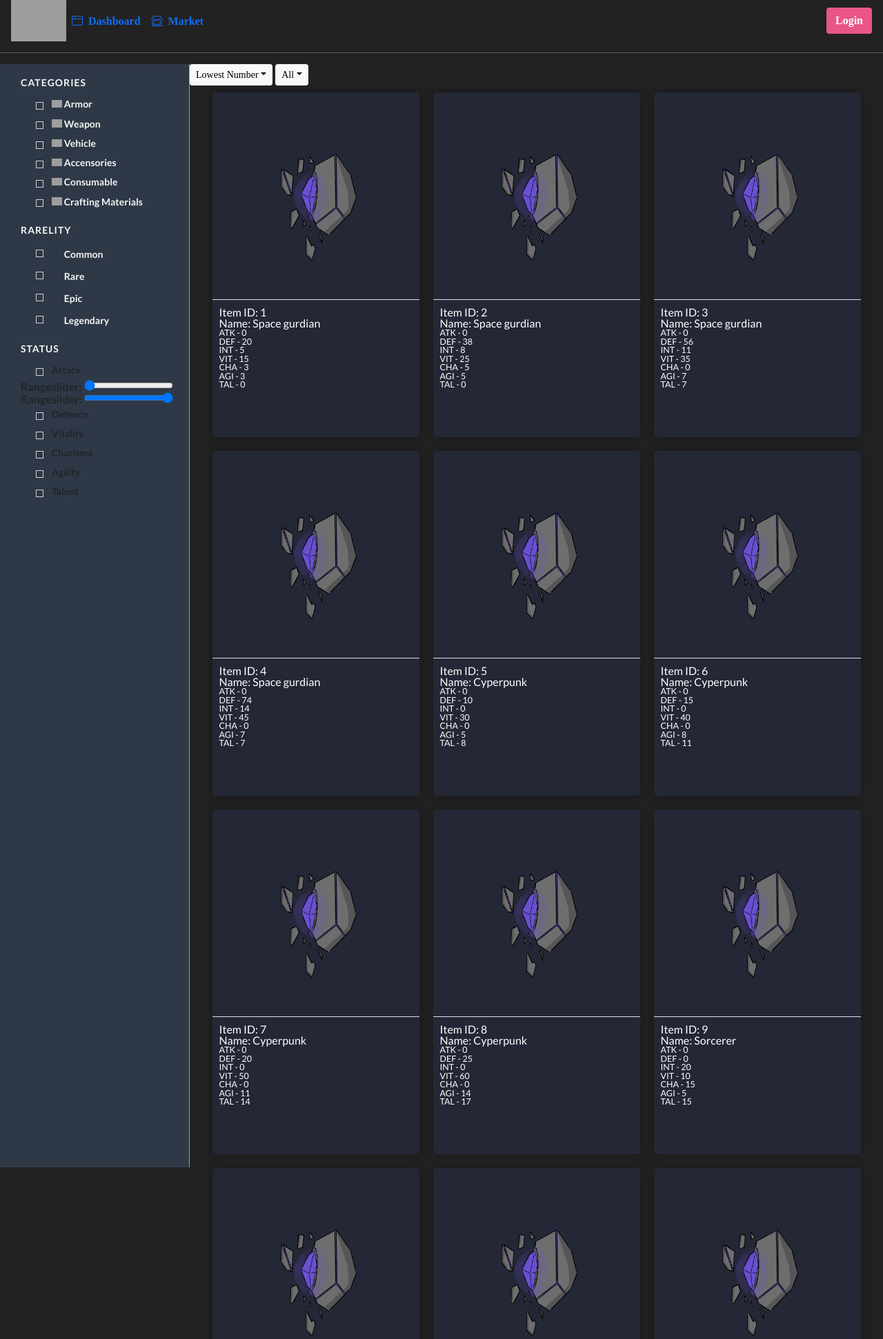
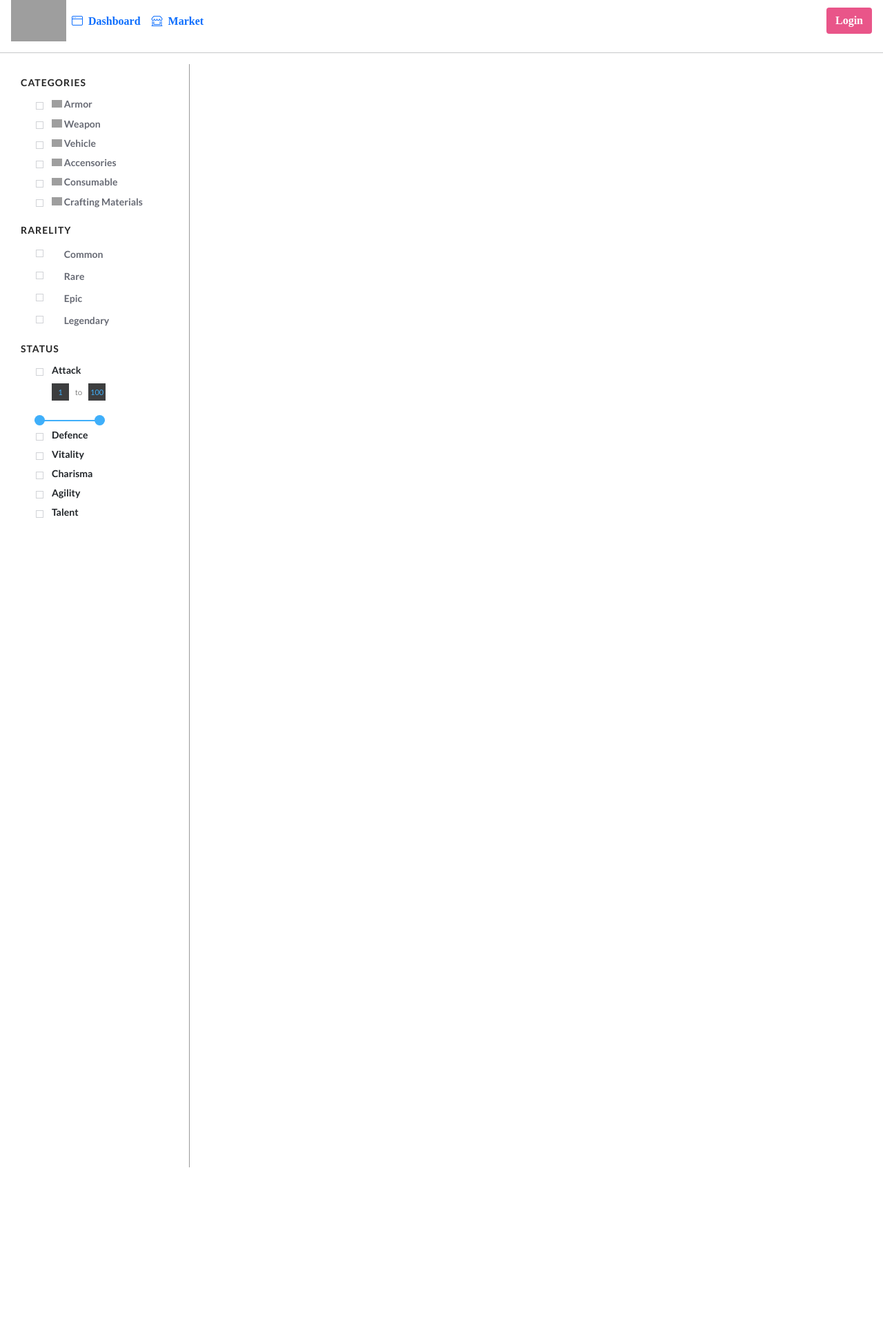
Before and after one commit to sarun4144/ProjectStar, a PHP site: page /marketplace.php in a window 1280 px wide, after a click on "Attack". Shown: the top 1942 px of the page at 69% size. After the commit the page ends 1693 px from the top, so only its background shows below. Run offline with PHP 8.4, Linux system fonts and the light colour scheme; data comes from the database, SQL or seed files in the repository; some libraries are stand-ins or nearby versions; grey boxes are pictures that could not be loaded.

Commit message:
Add files via upload

```diff
--- a/categories.css
+++ b/categories.css
@@ -6,7 +6,7 @@
 
 #sidebar{
   float:left;
-  background: #2f3846;
+  background:#fff;
   width:275px;
   padding:0px 0 0 30px;
   height:100em;
@@ -16,7 +16,7 @@
 
 }
 #sidebar h3{
-  color: whitesmoke;
+  color:#262626;
   text-transform:uppercase;
   font-size:14px;
   padding:20px 0 10px 0;
@@ -47,7 +47,7 @@
   position:relative;
 }
 .checklist li a{
-  color:whitesmoke;
+  color:#676a74;
   text-decoration:none;
   -webkit-transition: all 300ms ease-out;
      -moz-transition: all 300ms ease-out;
@@ -67,3 +67,130 @@
   border-color:#a6aab3;
 }
 /*------- Range Slider ------------*/
+.range-slider {
+  display: flex;
+  max-width: 90%;
+  flex-flow: row wrap;
+  align-items: center;
+}
+.range-slider label {
+  color: #fff;
+  font-size: 13px;
+}
+.range-slider .number-group {
+  flex: 1 0 auto;
+  text-align: center;
+  height: 30px;
+  font-weight: 300;
+  font-size: 11px;
+  color: #222;
+  margin-top: 5px;
+  margin-left: 25PX;
+}
+.range-slider .number-group .number-input {
+  width: 25px;
+  height: 25px;
+  text-align: center;
+  color: #3faffa;
+  background-color: #3d3e3f;
+  border: 0;
+}
+.range-slider .number-group .number-input:first-of-type {
+  margin-right: 7px;
+}
+.range-slider .number-group .number-input:last-of-type {
+  margin-left: 7px;
+}
+.range-slider .number-group .number-input::-webkit-outer-spin-button, .range-slider .number-group .number-input::-webkit-inner-spin-button {
+  -webkit-appearance: none;
+}
+.range-slider .number-group .number-input:invalid, .range-slider .number-group .number-input:out-of-range {
+  border: 2px solid red;
+}
+.range-slider .range-group {
+  position: relative;
+  flex: 0 0 100%;
+  height: 25px;
+}
+.range-slider .range-group .range-input {
+  position: absolute;
+  left: 0;
+  bottom: 0;
+  margin-bottom: 0;
+  -webkit-appearance: none;
+  width: 100%;
+  border-bottom: 0;
+}
+.range-slider .range-group .range-input:focus {
+  outline: 0;
+}
+.range-slider .range-group .range-input::-webkit-slider-runnable-track {
+  width: 100%;
+  height: 2px;
+  cursor: pointer;
+  animation: 0.2s;
+  background: #3faffa;
+  border-radius: 1px;
+  box-shadow: none;
+  border: 0;
+}
+.range-slider .range-group .range-input::-webkit-slider-thumb {
+  z-index: 2;
+  position: relative;
+  height: 15px;
+  width: 15px;
+  border-radius: 50%;
+  background: #3faffa;
+  cursor: pointer;
+  -webkit-appearance: none;
+  margin-top: -7px;
+}
+.range-slider .range-group .range-input::-moz-range-track {
+  width: 100%;
+  height: 2px;
+  cursor: pointer;
+  animation: 0.2s;
+  background: #3faffa;
+  border-radius: 1px;
+  box-shadow: none;
+  border: 0;
+}
+.range-slider .range-group .range-input::-moz-range-thumb {
+  z-index: 2;
+  position: relative;
+  box-shadow: 0px 0px 0px #000;
+  border: 1px solid #2497e3;
+  height: 18px;
+  width: 18px;
+  border-radius: 50%;
+  background: #3faffa;
+  cursor: pointer;
+}
+.range-slider .range-group .range-input::-ms-track {
+  width: 100%;
+  height: 5px;
+  cursor: pointer;
+  animation: 0.2s;
+  background: transparent;
+  border-color: transparent;
+  color: transparent;
+}
+.range-slider .range-group .range-input::-ms-fill-lower, .range-slider .range-group .range-input::-ms-fill-upper {
+  background: #3faffa;
+  border-radius: 1px;
+  box-shadow: none;
+  border: 0;
+}
+.range-slider .range-group .range-input::-ms-thumb {
+  z-index: 2;
+  position: relative;
+  height: 18px;
+  width: 18px;
+  border-radius: 50%;
+  background: #3faffa;
+  cursor: pointer;
+}
+.range-slider, .filter {
+  margin-left: 10px;
+  margin-bottom: 3px;
+}
--- a/marketplace.php
+++ b/marketplace.php
@@ -9,15 +9,13 @@
 <link rel="icon" href="https://scontent.xx.fbcdn.net/v/t1.15752-9/s261x260/245799487_267531408630886_2729645764553798750_n.png?_nc_cat=111&ccb=1-5&_nc_sid=aee45a&_nc_ohc=SdR8eRCLh24AX8iffW2&_nc_ad=z-m&_nc_cid=0&_nc_ht=scontent.xx&oh=5bcf13950dee4473d137c76a46870f42&oe=61911213">
 <link href='https://fonts.googleapis.com/css?family=Open+Sans:400,600,700' rel='stylesheet' type='text/css'>
 <link rel="stylesheet" href="categories.css">
-<link rel="stylesheet" href="Card1.css">
-<body style="background-color: #222;">
+<div class="ms-3 me-3">
 
-<div class="ms-3 me-3">
     <?php
     session_start();
     include 'navbar-login.php';?>
 </div>
-<hr style="background-color: #fff;">
+<hr>
 <div id="sidebar" class="sider sticky-top">
     <h3>CATEGORIES</h3>
     <div class="checklist categories">
@@ -41,160 +39,106 @@
     </div>
     <h3>Status</h3>
     <div class="checklist categories">
-      	<ul><div>
+      	<ul>
 			<li><a onclick="showDiv('hidden-a')" style="cursor: pointer;"><span></span>Attack</a></li>
-                <div class="filter level-filter level-req" id="hidden-a" style="display: none;">
-                <form>
-    <div data-role="rangeslider" data-mini="true">
-        <label for="range-4a">Rangeslider:</label>
-        <input type="range" name="range-4a" id="range-4a" min="0" max="100" value="0">
-        <label for="range-4b">Rangeslider:</label>
-        <input type="range" name="range-4b" id="range-4b" min="0" max="100" value="100">
-    </div>
-</form>
-                </div>
-            </div>
-            <div>
-        	<li><a onclick="showDiv('hidden-d')" style="cursor: pointer;"><span></span>Defence</a></li>
-                <div class="filter level-filter level-req" id="hidden-d" style="display: none;">
-                    <div id="rangeSlider-a-d" class="range-slider">
+            <div id="hidden-a" style="display: none;">
+                <div class="filter level-filter level-req">
+                    <div id="attack" class="range-slider">
                         <div class="number-group">
-                            <input class="number-input" type="number" value="1" min="0" max="500" name="d"/> to
-                            <input class="number-input" type="number" value="500" min="0" max="500" name="d"/>
+                            <input class="number-input" type="number" value="1" min="0" max="100"> to
+                            <input class="number-input" type="number" value="100" min="0" max="100">
                         </div>
                         <div class="range-group">
-                            <input class="range-input" value="1" min="1" max="500" step="1" type="range" name="d"/>
-                            <input class="range-input" value="500" min="1" max="500" step="1" type="range" name="d"/>
+                            <input class="range-input" value="1" min="1" max="100" step="1" type="range">
+                            <input class="range-input" value="100" min="1" max="100" step="1" type="range">
                         </div>
                     </div>
                 </div>
+                <script src="slider.js"></script>
             </div>
-            <div>
-            <li><a onclick="showDiv('hidden-v')" style="cursor: pointer;"><span></span>Vitality</a></li>
-                <div class="filter level-filter level-req" id="hidden-v" style="display: none;">
-                    <div id="rangeSlider" class="range-slider">
+        	<li><a onclick="showDiv('hidden-d')" style="cursor: pointer;"><span></span>Defence</a></li>
+            <div id="hidden-d" style="display: none;">
+                <div class="filter level-filter level-req">
+                    <div id="defence" class="range-slider">
                         <div class="number-group">
-                            <input class="number-input" type="number" value="1" min="0" max="500" /> to
-                            <input class="number-input" type="number" value="500" min="0" max="500" />
+                            <input class="number-input" type="number" value="1" min="0" max="100"> to
+                            <input class="number-input" type="number" value="100" min="0" max="100">
                         </div>
                         <div class="range-group">
-                            <input class="range-input" value="1" min="1" max="500" step="1" type="range" />
-                            <input class="range-input" value="500" min="1" max="500" step="1" type="range" />
+                            <input class="range-input" value="1" min="1" max="100" step="1" type="range">
+                            <input class="range-input" value="100" min="1" max="100" step="1" type="range">
                         </div>
                     </div>
                 </div>
+                <script src="slider.js"></script>
             </div>
-            <div>
-            <li><a onclick="showDiv('hidden-c')" style="cursor: pointer;"><span></span>Charisma</a></li>
-                <div class="filter level-filter level-req" id="hidden-c" style="display: none;">
-                    <div id="rangeSlider" class="range-slider">
+            <li><a onclick="showDiv('hidden-v')" style="cursor: pointer;"><span></span>Vitality</a></li>
+            <div id="hidden-v" style="display: none;">
+                <div class="filter level-filter level-req">
+                    <div id="vitality" class="range-slider">
                         <div class="number-group">
-                            <input class="number-input" type="number" value="1" min="0" max="500" /> to
-                            <input class="number-input" type="number" value="500" min="0" max="500" />
+                            <input class="number-input" type="number" value="1" min="0" max="100"> to
+                            <input class="number-input" type="number" value="100" min="0" max="100">
                         </div>
                         <div class="range-group">
-                            <input class="range-input" value="1" min="1" max="500" step="1" type="range" />
-                            <input class="range-input" value="500" min="1" max="500" step="1" type="range" />
+                            <input class="range-input" value="1" min="1" max="100" step="1" type="range">
+                            <input class="range-input" value="100" min="1" max="100" step="1" type="range">
                         </div>
                     </div>
                 </div>
+                <script src="slider.js"></script>
             </div>
-            <div>
-            <li><a onclick="showDiv('hidden-ag')" style="cursor: pointer;"><span></span>Agility</a></li>
-                <div class="filter level-filter level-req" id="hidden-ag" style="display: none;">
-                    <div id="rangeSlider" class="range-slider">
+            <li><a onclick="showDiv('hidden-c')" style="cursor: pointer;"><span></span>Charisma</a></li>
+            <div id="hidden-c" style="display: none;">
+                <div class="filter level-filter level-req">
+                    <div id="charisma" class="range-slider">
                         <div class="number-group">
-                            <input class="number-input" type="number" value="1" min="0" max="500" /> to
-                            <input class="number-input" type="number" value="500" min="0" max="500" />
+                            <input class="number-input" type="number" value="1" min="0" max="100"> to
+                            <input class="number-input" type="number" value="100" min="0" max="100">
                         </div>
                         <div class="range-group">
-                            <input class="range-input" value="1" min="1" max="500" step="1" type="range" />
-                            <input class="range-input" value="500" min="1" max="500" step="1" type="range" />
+                            <input class="range-input" value="1" min="1" max="100" step="1" type="range">
+                            <input class="range-input" value="100" min="1" max="100" step="1" type="range">
                         </div>
                     </div>
                 </div>
+                <script src="slider.js"></script>
             </div>
-            <div>
-            <li><a onclick="showDiv('hidden-t')"><span></span>Talent</a></li>
-                <div class="filter level-filter level-req" id="hidden-t" style="display: none;">
-                    <div id="rangeSlider" class="range-slider">
+            <li><a onclick="showDiv('hidden-ag')" style="cursor: pointer;"><span></span>Agility</a></li>
+            <div id="hidden-ag" style="display: none;">
+                <div class="filter level-filter level-req">
+                    <div id="agility" class="range-slider">
                         <div class="number-group">
-                            <input class="number-input" type="number" value="1" min="0" max="500" /> to
-                            <input class="number-input" type="number" value="500" min="0" max="500" />
+                            <input class="number-input" type="number" value="1" min="0" max="100"> to
+                            <input class="number-input" type="number" value="100" min="0" max="100">
                         </div>
                         <div class="range-group">
-                            <input class="range-input" value="1" min="1" max="500" step="1" type="range" />
-                            <input class="range-input" value="500" min="1" max="500" step="1" type="range" />
+                            <input class="range-input" value="1" min="1" max="100" step="1" type="range">
+                            <input class="range-input" value="100" min="1" max="100" step="1" type="range">
                         </div>
                     </div>
                 </div>
+                <script src="slider.js"></script>
+            </div>
+            <li><a onclick="showDiv('hidden-t')"><span></span>Talent</a></li>
+            <div id="hidden-t" style="display: none;">
+                <div class="filter level-filter level-req">
+                    <div id="talent" class="range-slider">
+                        <div class="number-group">
+                            <input class="number-input" type="number" value="1" min="0" max="100"> to
+                            <input class="number-input" type="number" value="100" min="0" max="100">
+                        </div>
+                        <div class="range-group">
+                            <input class="range-input" value="1" min="1" max="100" step="1" type="range">
+                            <input class="range-input" value="100" min="1" max="100" step="1" type="range">
+                        </div>
+                    </div>
+                </div>
+                <script src="slider.js"></script>
             </div>
         </ul>
     </div>
 </div>
-<!-- market -->
-<div class="conatiner">
-            <div></div>
-            <span class="dropdown"> <!-- เรียงแบบไหน -->
-                <button class="btn btn-light dropdown-toggle btn-sm" type="button"
-                 id="dropdownMenuButton1" data-bs-toggle="dropdown" aria-expanded="false">Lowest Number</button>
-                <ul class="dropdown-menu" aria-labelledby="dropdownMenuButton1">
-                    <li><a class="dropdown-item" href="LowestN">Lowest Number</a></li>
-                    <li><a class="dropdown-item" href="HighestN">Highest Number</a></li>
-                    <li><a class="dropdown-item" href="LowestP">Lowest Price</a></li>
-                    <li><a class="dropdown-item" href="HighestP">Highest Price</a></li>
-                </ul>
-            </span>
-
-            <span class="dropdown"> <!-- เอาแบบไหนบ้าง -->
-                <button class="btn btn-light dropdown-toggle btn-sm" type="button"
-                    id="dropdownMenuButton1" data-bs-toggle="dropdown" aria-expanded="false">All</button>
-                <ul class="dropdown-menu" aria-labelledby="dropdownMenuButton1">
-                    <li><a class="dropdown-item" href="#">All</a></li>
-                    <li><a class="dropdown-item" href="#">For sell</a></li>
-                    <li><a class="dropdown-item" href="#"> Not For sell</a></li>
-                </ul>
-            </span>
-
-
-            <div class="wrap"> <!-- Layer1 -->
-            <?php
-
-                $conn=new PDO("mysql:host=localhost;dbname=spaceutopia;charset=utf8","root","");
-                $sql="SELECT * FROM item ";
-                $result =  $conn -> query($sql);
-
-                while($row=$result->fetch()){
-                    echo "<div class='box' style='background-color: #242736'>
-                    <div class='border-bottom'>
-                        <img src='Stone.png' alt='Item' style='width: 300px;'>
-                    </div>
-                    <div style='text-align: left; margin-left: 10px; margin-top: 10px;'>";
-                    echo "Item ID: ".$row[0]."<br> Name: ".$row[1]."<div style='font-size: 12.5px;'>ATK - ".$row[2]."<br> DEF - ".$row[3]."<br> INT - ".$row[4]."<br> VIT - ".$row[5]."<br> CHA - ".$row[6]."<br> AGI - ".$row[7]."<br> TAL - ".$row[8]."</div>";
-                    echo "</div>
-                            </div>";
-                    // if($row[13]==='0'){
-                    //     $sql="UPDATE item SET User_Id = '$_SESSION[UserID]' WHERE Id_Item = '$item_id'";
-                    //     $result=$conn->query($sql);
-                    //     $_SESSION["ItemSync"] = 1;
-                    //     header("location:Profile.php");
-                    //     die();
-                    // }
-                    // else{
-                    //     $_SESSION["ItemError"] = 1;
-                    //     header("location:Profile.php");
-                    //     die();
-                    // }
-                }
-                $conn=null;
-
-                ?>
-            </div>
-            </div>
-
-</body>
-        <!-- end of market -->
-    <script src="slider.js"></script>
     <script>
         function showDiv(Div) {
             var x = document.getElementById(Div);
```
Also changed, not shown: slider.js (+225 -3 lines).
